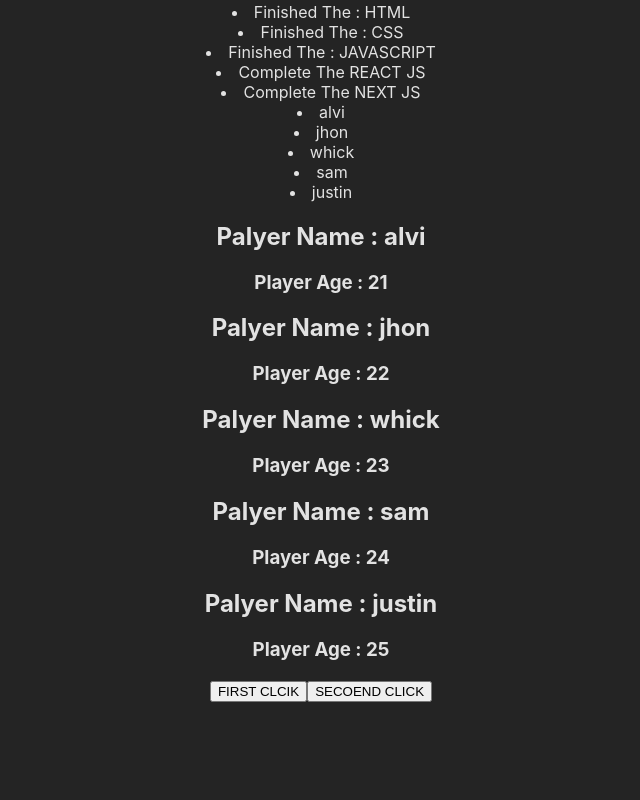
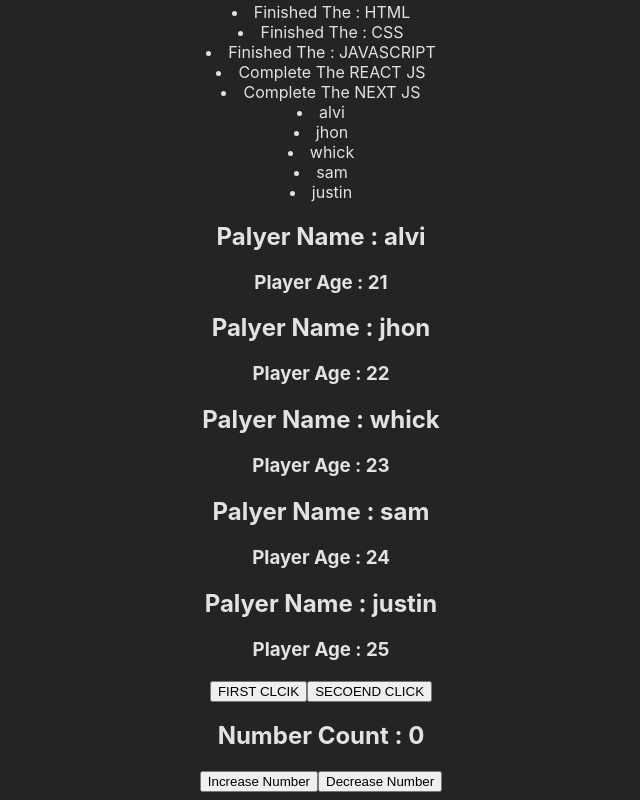
Before and after one commit to KINGALVI/basic-React-tutorial, a React (Vite) app: page / in a window 1280 px wide. Shown: the part 623-1423 px from the top of the page, without its empty margins (319-959 px from the left). Before the commit the page ends 1333 px from the top, so only its background shows below. Built offline with nearby package versions, Linux system fonts and the light colour scheme.

Commit message:
edit some code

```diff
--- a/src/App.jsx
+++ b/src/App.jsx
@@ -1,5 +1,6 @@
 /* eslint-disable react/prop-types */
 
+import { useState } from 'react';
 import './App.css'
 
 function App() {
@@ -82,6 +83,12 @@ function App() {
 
       {/* Example Of Anonymous Function */}
       <button onClick={() => eventHandeler2(5)}> SECOEND CLICK</button>
+
+
+
+
+
+      <UseState></UseState>
 
     </center>
   )
@@ -261,4 +268,41 @@ function eventHandeler1() {
 }
 
 
+
+
+
+
+
+
+
+
+//// ৬। React JS এ কোনো কিছুর মান যদি Dynamically পরিবর্তন করতে চাই তাহলে আমাদেরকে useState() Method ব্যবহার করতে হবে ।
+
+function UseState() {
+
+  let [count, setCount] = useState(0);
+
+  const handelPlushCount = () => {
+    const newCount = count + 1;
+    setCount(newCount);
+  }
+
+  const handelMinusCount = () => {
+    const newCount = count - 1;
+    setCount(newCount);
+  }
+
+  if (count < 0) {
+    count = 0;
+  }
+
+  return (
+    <section>
+      <h1>Number Count : {count}</h1>
+      <button onClick={handelPlushCount}>Increase Number</button>
+      <button onClick={handelMinusCount}>Decrease Number</button>
+    </section>
+  )
+}
+
 export default App
```
